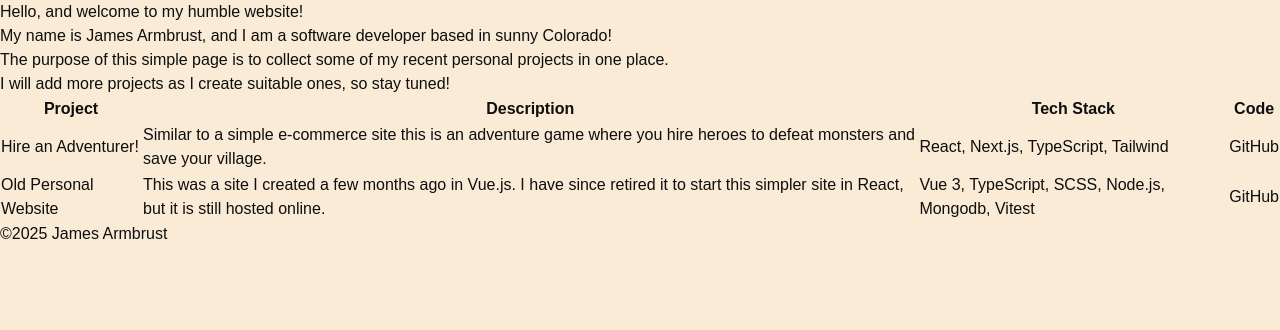
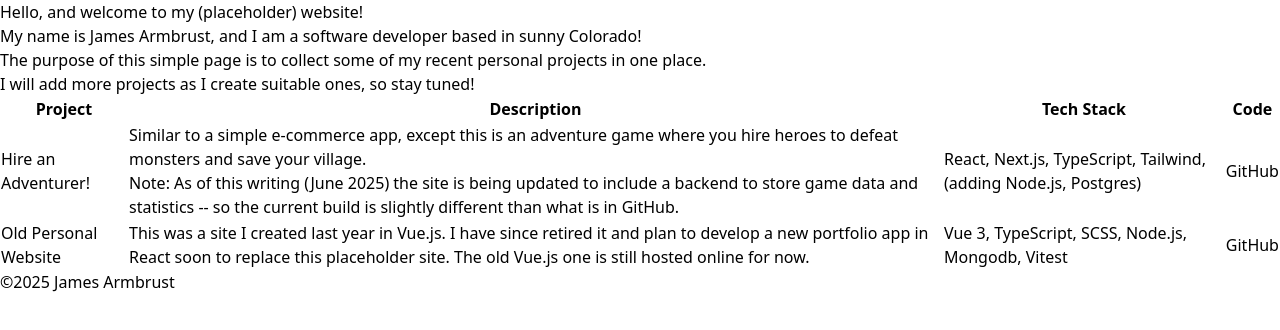
Before and after one commit to jarmbrust/website2, a Next.js app: page / in a window 1280 px wide. Shown: the top 330 px of the page. Built offline with nearby package versions, Linux system fonts and the light colour scheme.

Commit message:
fixed some styling and updated text.

```diff
--- a/src/app/globals.css
+++ b/src/app/globals.css
@@ -3,19 +3,12 @@
 @tailwind utilities;
 
 :root {
-  --background: #FAEBD7;
+  --background: #b0d5f5;
   --foreground: #0e0e0e;
 }
 
-/* @media (prefers-color-scheme: dark) {
-  :root {
-    --background: #e6e3e3;
-    --foreground: #0e0e0e;
-  }
-} */
-
 body {
-  color: var(--foreground);
+  /* color: var(--foreground);
   background: var(--background);
-  font-family: Arial, Helvetica, sans-serif;
+  font-family: Arial, Helvetica, sans-serif; */
 }
--- a/src/app/page.tsx
+++ b/src/app/page.tsx
@@ -2,8 +2,9 @@
 export default function Home() {
   return (
     <div>
-      <main className="flex flex-col justify-center items-center px-4 py-4">
-        <h1 className="flex mt-[20px] text-2xl">Hello, and welcome to my humble website!</h1>
+      <div className="flex min-h-screen flex-col items-center bg-gradient-to-b from-[#76707c] to-[#030310] text-white">
+        <main className="flex flex-col items-center justify-between p-14">
+          <h1 className="flex mt-[20px] text-2xl">Hello, and welcome to my (placeholder) website!</h1>
           <p className="mt-[10px]">My name is James Armbrust, and I am a software developer based in sunny Colorado!</p>
           <p className="mt-[10px]">The purpose of this simple page is to collect some of my recent personal projects in one place.</p>
           <p className="mt-[10px]">I will add more projects as I create suitable ones, so stay tuned!</p>
@@ -20,7 +21,7 @@ export default function Home() {
                 <tr className="border border-zinc-500">
                   <td className="px-5 py-4">
                     <a
-                    className="text-blue-700"
+                      className="text-blue-300"
                       href="https://hire-an-adventurer.vercel.app/"
                       target="_blank"
                     >
@@ -28,13 +29,17 @@ export default function Home() {
                     </a>
                   </td>
                   <td className="max-w-[600px] px-5 py-4">
-                  Similar to a simple e-commerce site this is an adventure game where you hire heroes to defeat monsters
+                    Similar to a simple e-commerce app, except this is an adventure game where you hire heroes to defeat monsters
                     and save your village.
+                    <br />
+                    <span className="italic">Note: As of this writing (June 2025) the site is being updated to
+                    include a backend to store game data and statistics -- so the current build is slightly different
+                    than what is in GitHub.</span>
                   </td>
                   <td className="max-w-[80px] px-5 py-4">
-                  React, Next.js, TypeScript, Tailwind
+                    React, Next.js, TypeScript, Tailwind, (adding Node.js, Postgres)
                   </td>
-                <td className="text-blue-700 px-5 py-4">
+                  <td className="text-blue-300 px-5 py-4">
                     <a
                       href="https://github.com/jarmbrust/hire-an-adventurer"
                       target="_blank"
@@ -46,7 +51,7 @@ export default function Home() {
                 <tr className="border border-zinc-500" >
                   <td className="px-5 py-4 border-zinc-500">
                     <a
-                    className="text-blue-700"
+                      className="text-blue-300"
                       href="https://james3k.com/"
                       target="_blank"
                     >
@@ -54,11 +59,12 @@ export default function Home() {
                     </a>
                   </td>
                   <td className="max-w-[600px] px-5 py-4">
-                  This was a site I created a few months ago in Vue.js.
-                  I have since retired it to start this simpler site in React, but it is still hosted online.
+                    This was a site I created last year in Vue.js.
+                    I have since retired it and plan to develop a new portfolio app in React soon to replace this placeholder site.
+                    The old Vue.js one is still hosted online for now.
                   </td>
                   <td className="px-5 py-4">Vue 3, TypeScript, SCSS, Node.js, Mongodb, Vitest</td>
-                <td className="text-blue-700 px-5 py-4">
+                  <td className="text-blue-300 px-5 py-4">
                     <a  href="https://github.com/jarmbrust/website1" target="_blank">
                       GitHub
                     </a>
@@ -72,5 +78,6 @@ export default function Home() {
           &copy;2025 James Armbrust
         </footer>
       </div>
+    </div>
   );
 }
```
Lines whose indentation alone changed are shown as unchanged.
